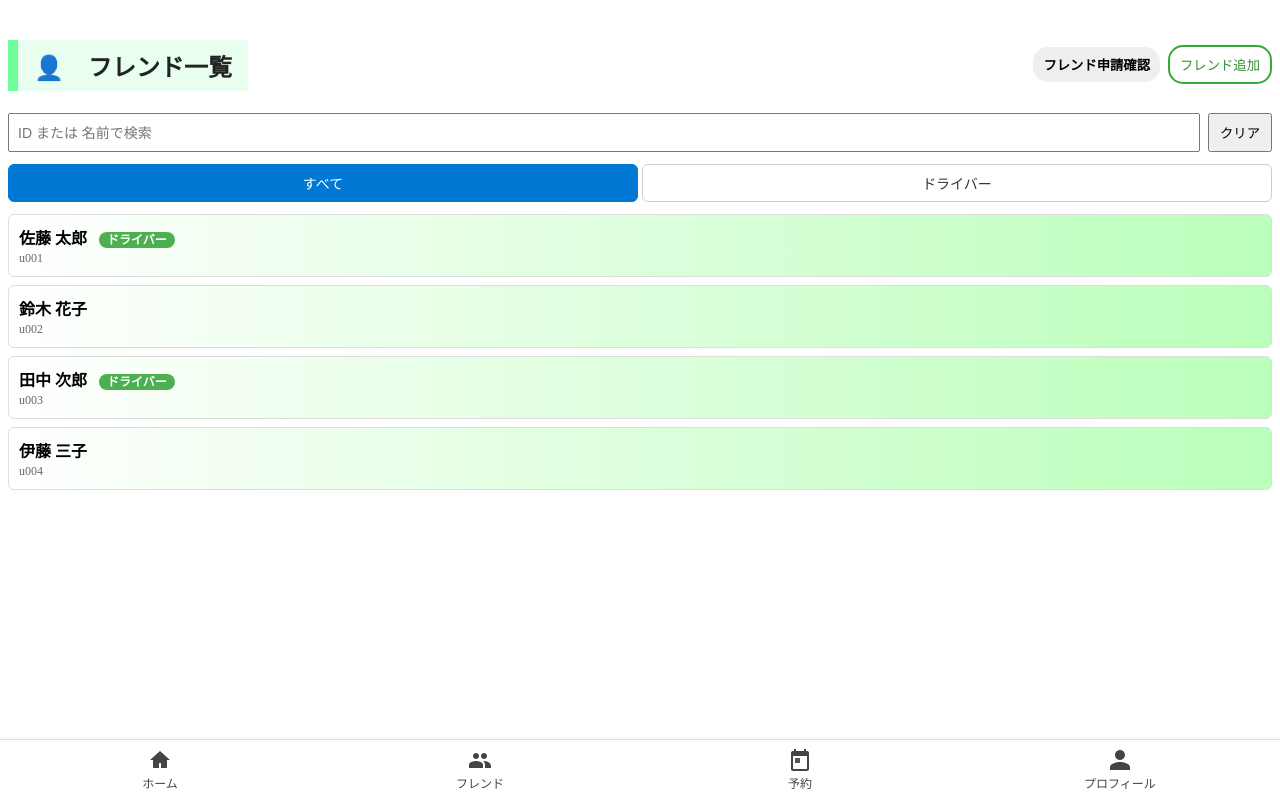
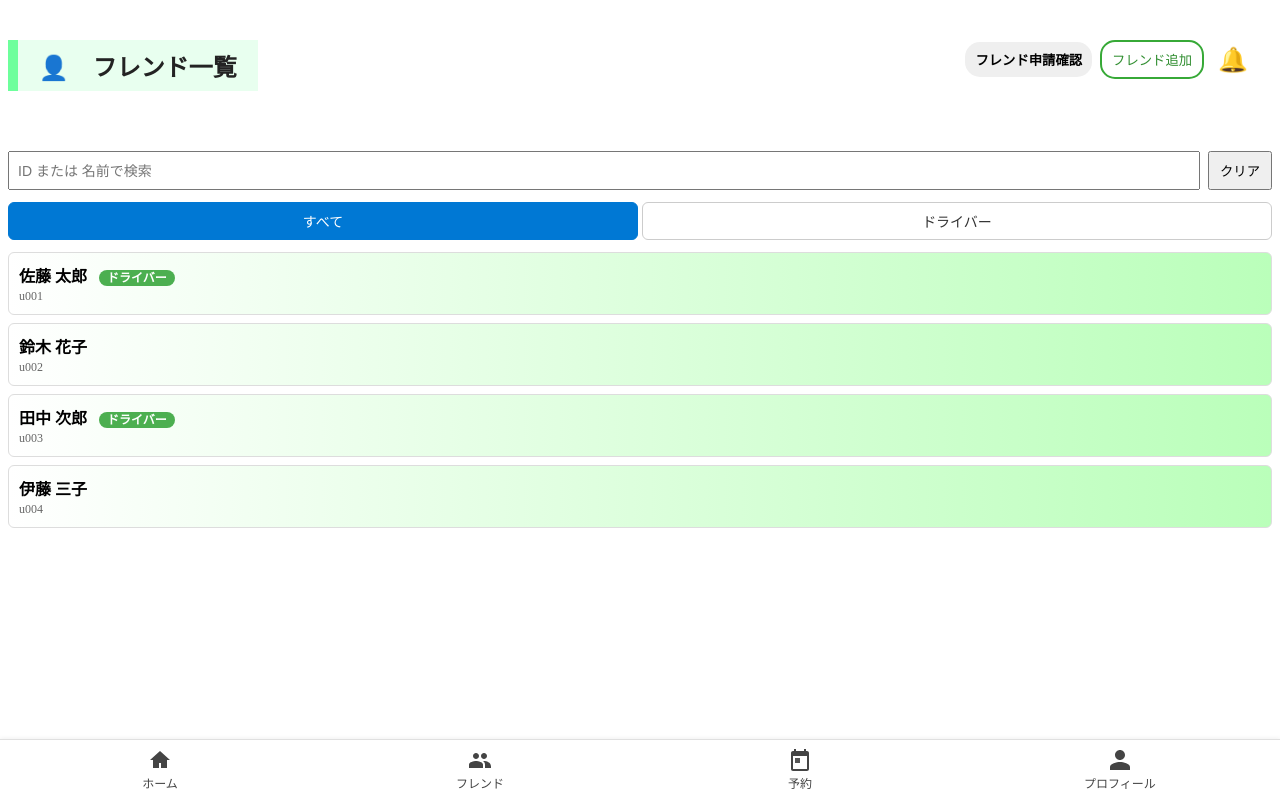
Before and after one commit to jphacks/sp_2508, a plain HTML site: page frontend/friends/friends.html in a window 1280 px wide. Drawn offline with Linux system fonts and the light colour scheme.

Commit message:
全画面に通知ボタンの追加をした

```diff
--- a/frontend/friends/friends.css
+++ b/frontend/friends/friends.css
@@ -53,21 +53,24 @@
 /* ページレベル: タイトル行とアクション */
 .title-row {
   display:flex;
+  top: 0;
   align-items:center;
   justify-content:space-between;
   gap:0.75rem;
-  margin-bottom:0.75rem;
+
 }
 .title-row .actions {
   display:inline-flex;
   align-items:center;
+  margin-bottom: 60px;
+  margin-right: 18px;
   gap:0.5rem;
 }
 
 .ti{
-   padding: 0.5em 1em;
+   padding: 0.5em 1.3em;
     margin: 2em 0;
-    margin-bottom: 10px;
+    margin-bottom: 60px;
     color: #232323;
     background: #e8ffef;
     border-left: solid 10px #6eff9c;
@@ -101,3 +104,14 @@ color: rgb(50, 143, 50);
 .actions button:hover{
   background-color: rgb(217, 217, 217);
 }
+
+.btn-alert{
+
+  top: 30px;
+  right: 40px;
+  margin-top: 20px;
+  font-size: 1.5rem;
+  border: none;
+  background: none;
+  cursor: pointer;
+}
--- a/frontend/friends/friends.html
+++ b/frontend/friends/friends.html
@@ -41,6 +41,7 @@
             >
               フレンド追加
             </button>
+            <button class="btn-alert">🔔</button>
           </div>
         </div>
 
```
Also changed, not shown: frontend/reserve/reserve.html (+14 -2 lines).
